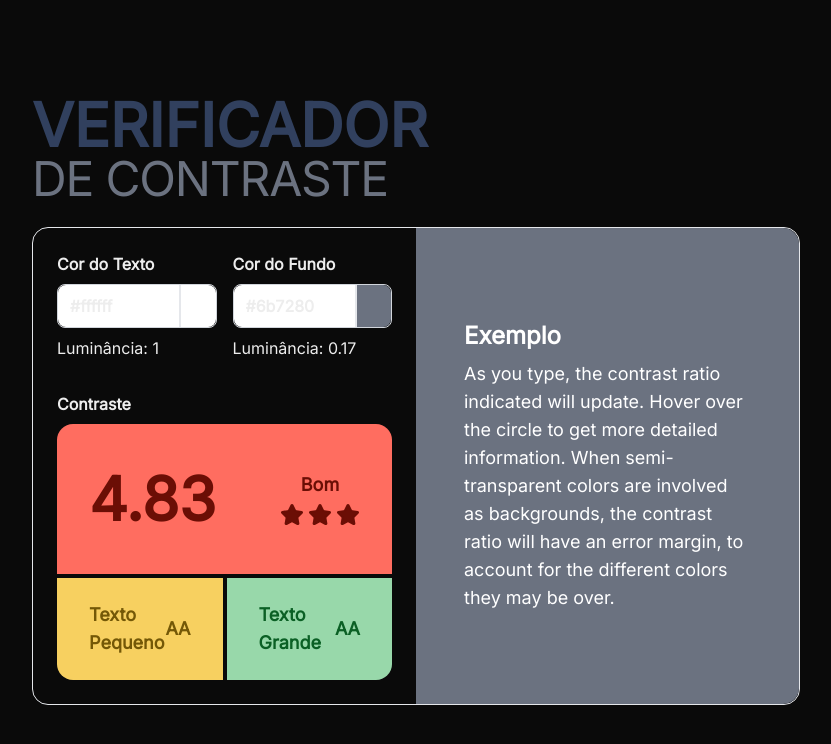
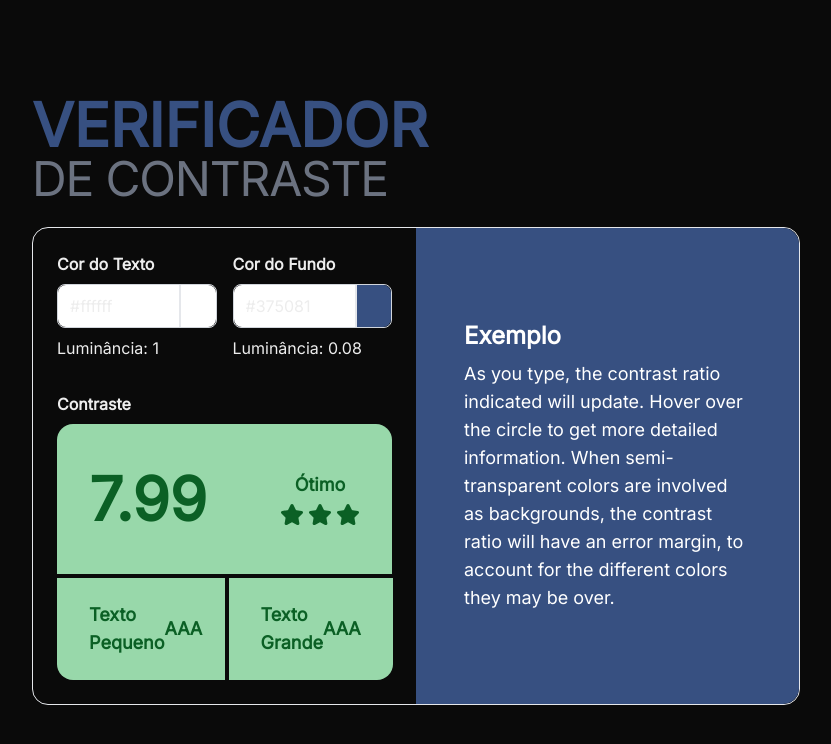
Before and after one commit to lucaskevyn/verificador-contraste, a Next.js app: page / in a window 1280 px wide. Shown: the top 744 px of the page, without its empty margins (224-1055 px from the left). Built offline with nearby package versions, Linux system fonts and the light colour scheme.

Commit message:
feat: checagem e mudança de níveis

```diff
--- a/app/components/Seletor.tsx
+++ b/app/components/Seletor.tsx
@@ -11,7 +11,7 @@ export default function Seletor({ titulo, nome, cor, lum, onChange }: SeletorPro
     <div className="flex flex-col gap-2">
       <span className="font-bold">{titulo}</span>
       <div className='group flex h-11 border border-gray-300 rounded-lg focus-within:border-lime-600 hover:border-lime-600'>
-        <input type='text' name={nome} className='h-full w-full pl-3 rounded-l-lg focus:outline-none' onChange={onChange} value={cor} />
+        <input type='text' name={nome} className='h-full w-full pl-3 rounded-l-lg focus:outline-none font-medium' onChange={onChange} value={cor} />
         <input type='color' name={nome} className='h-full w-12 cursor-pointer border-l-2 rounded-r-lg' onChange={onChange} value={cor} />
       </div>
       <div className="font-medium">Luminância: {Math.round(lum * 100) / 100}</div>
--- a/app/page.tsx
+++ b/app/page.tsx
@@ -6,7 +6,7 @@ import { Star } from 'lucide-react';
 export default function Home() {
   const [cores, setCores] = useState({
     texto: '#ffffff',
-    fundo: '#6b7280'
+    fundo: '#375081'
   })
 
   const rgbTexto = hexParaRgb(cores.texto)
@@ -18,6 +18,11 @@ export default function Home() {
   const contraste = lumTexto > lumFundo
     ? ((lumTexto + 0.05) / (lumFundo + 0.05))
     : ((lumFundo + 0.05) / (lumTexto + 0.05))
+
+  const nivel = contraste > 7 ? 3
+    : contraste > 4.5 ? 2
+      : contraste > 3 ? 1
+        : 0
 
   function mudarCor(e: React.ChangeEvent<HTMLInputElement>) {
     const { name, value } = e.target
@@ -57,26 +62,25 @@ export default function Home() {
             <div className="flex flex-col gap-2">
               <span className="">Contraste</span>
               <div className="flex flex-col h-64 gap-1  text-lg">
-                <div className="flex h-3/5 bg-vermelho rounded-t-2xl p-8 justify-between items-center text-vermelhoTexto">
+                <div className={`flex h-3/5 rounded-t-2xl p-8 justify-between items-center ${nivel === 3 ? "bg-verde text-verdeTexto" : nivel === 2 ? "bg-amarelo text-amareloTexto" : "bg-vermelho text-vermelhoTexto"}`}>
                   <span className="text-6xl"> {Math.round(contraste * 100) / 100} </span>
                   <div className="flex flex-col items-center gap-1">
-                    <span>Bom</span>
+                    <span>{nivel === 3 ? "Ótimo" : nivel === 2 ? "Bom" : nivel === 1 ? "Ruim" : "Muito Ruim"}</span>
                     <div className="flex gap-1">
-                      <Star className="fill-vermelhoTexto"></Star>
-                      <Star className="fill-vermelhoTexto"></Star>
-                      <Star className="fill-vermelhoTexto"></Star>
+                      <Star className={nivel > 0 ? "fill-current" : undefined}></Star>
+                      <Star className={nivel > 1 ? "fill-current" : undefined}></Star>
+                      <Star className={nivel > 2 ? "fill-current" : undefined}></Star>
                     </div>
-
                   </div>
                 </div>
                 <div className="flex h-2/5 gap-1">
-                  <div className="flex w-1/2 bg-amarelo rounded-bl-2xl p-8 justify-between items-center text-amareloTexto">
+                  <div className={`flex w-1/2 rounded-bl-2xl p-8 justify-between items-center ${nivel === 3 ? "bg-verde text-verdeTexto" : nivel === 2 ? "bg-amarelo text-amareloTexto" : "bg-vermelho text-vermelhoTexto"}`}>
                     Texto Pequeno
-                    <span>AA</span>
+                    <span className="">{nivel == 3 ? "AAA" : nivel === 2 ? "AA" : ""}</span>
                   </div>
-                  <div className="flex w-1/2 bg-verde rounded-br-2xl p-8 justify-between items-center text-verdeTexto">
+                  <div className={`flex w-1/2 rounded-br-2xl p-8 justify-between items-center ${nivel > 1 ? "bg-verde text-verdeTexto" : nivel === 1 ? "bg-amarelo text-amareloTexto" : "bg-vermelho text-vermelhoTexto"}`}>
                     Texto Grande
-                    <span>AA</span>
+                    <span>{nivel > 1 ? "AAA" : nivel === 1 ? "AA" : ""}</span>
                   </div>
                 </div>
               </div>
@@ -86,11 +90,8 @@ export default function Home() {
             <h2 className=" text-2xl">Exemplo</h2>
             <p className="text-lg font-normal">As you type, the contrast ratio indicated will update. Hover over the circle to get more detailed information. When semi-transparent colors are involved as backgrounds, the contrast ratio will have an error margin, to account for the different colors they may be over.</p>
           </div>
-
         </div>
       </div>
-
-
     </main>
   );
 }
--- a/tailwind.config.ts
+++ b/tailwind.config.ts
@@ -17,7 +17,7 @@ export default {
         amareloTexto: "#745807",
         vermelhoTexto: "#6b0e05",
         verdeTexto: "#0b6025",
-        azulTexto: "#31405e",
+        azulTexto: "#375081",
         azulClaroTexto: "#6b7280"
       },
       fontFamily: {
```
